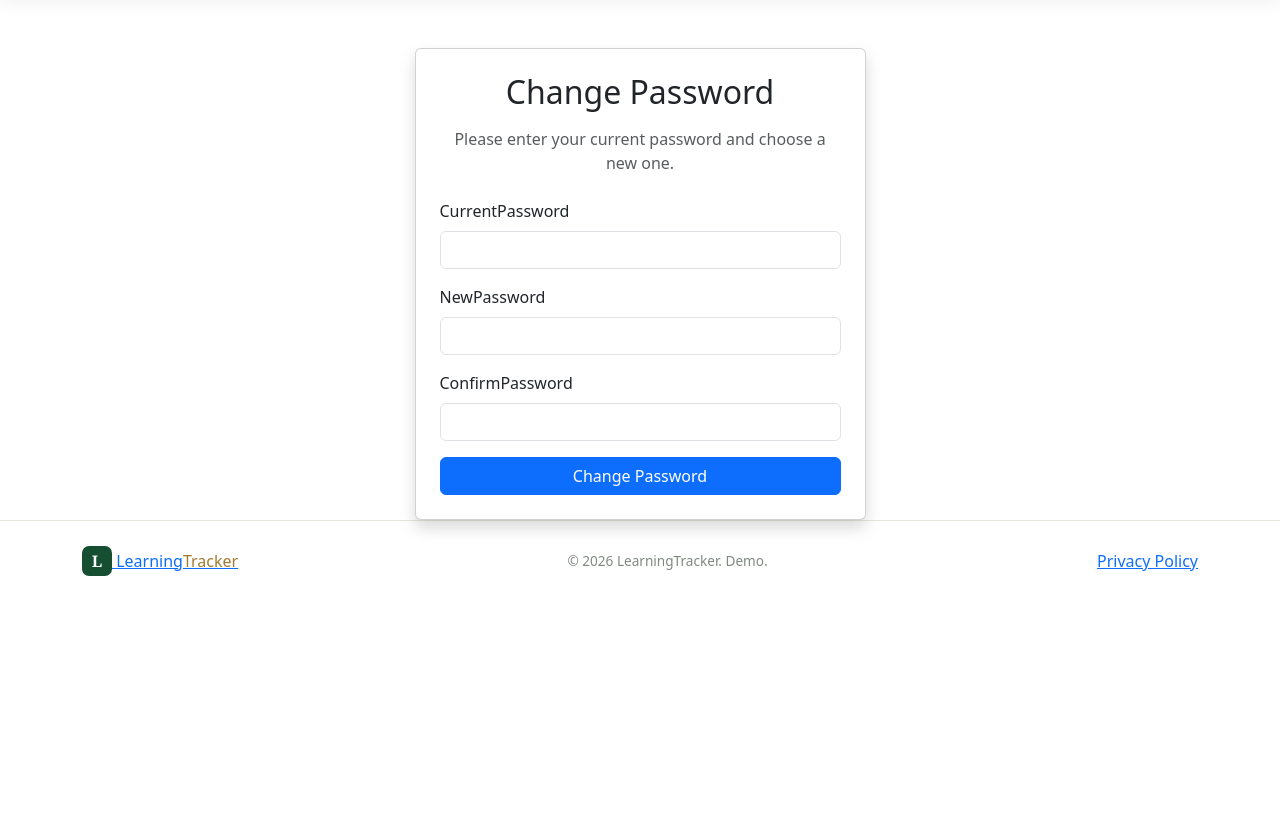
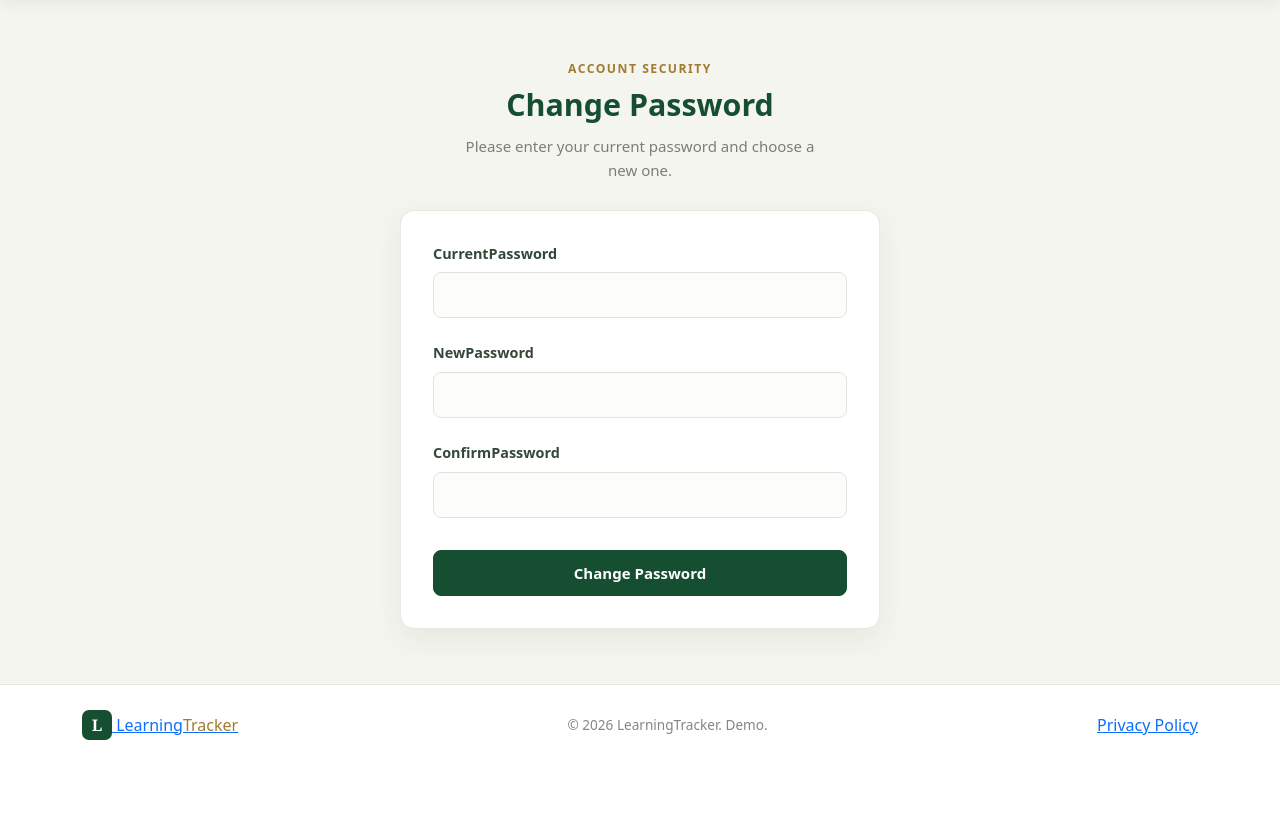
Before and after one commit to s-sammm-y/LearningProgressTracker, an ASP.NET Core app: template LearningTracker.Web/Views/Auth/ChangePassword.cshtml in a window 1280 px wide. Shown: the part 77-901 px from the top of the page. Before the commit the page ends 653 px from the top, so only its background shows below. Run offline with ASP.NET Core 8, Linux system fonts and the light colour scheme; the template is opened without the code that fills it, so the values that code supplies are empty; style sheets or scripts are compiled from the project's sources; the project's own start-up code is not run, and a stand-in starts its controllers and pages.

Commit message:
added css to change password page

```diff
--- a/LearningTracker.Web/Views/Auth/ChangePassword.cshtml
+++ b/LearningTracker.Web/Views/Auth/ChangePassword.cshtml
@@ -1,64 +1,90 @@
+
 @model LearningTracker.Web.ViewModels.ChangePasswordViewModel
 
 @{
     ViewData["Title"] = "Change Password";
 }
 
-<div class="container mt-5">
-    <div class="row justify-content-center">
-        <div class="col-md-5">
-            <div class="card shadow">
-                <div class="card-body p-4">
+@section Styles {
+    <link rel="stylesheet"
+          href="~/css/change-password.css"
+          asp-append-version="true" />
+}
 
-                    <h2 class="text-center mb-3">
+<div class="change-password-page">
+    <div class="change-password-container">
+
+        <!-- Page Header -->
+        <div class="change-password-header">
+            <span class="change-password-eyebrow">
+                Account Security
+            </span>
+
+            <h2 class="change-password-title">
                 Change Password
             </h2>
 
-                    <p class="text-muted text-center mb-4">
+            <p class="change-password-description">
                 Please enter your current password and choose a new one.
             </p>
+        </div>
 
-                    <form asp-action="ChangePassword" method="post">
+        <!-- Password Form -->
+        <div class="change-password-card">
+            <div class="change-password-card-body">
+
+                <form asp-action="ChangePassword"
+                      method="post"
+                      class="change-password-form">
 
                     <div asp-validation-summary="ModelOnly"
                          class="text-danger mb-3">
                     </div>
 
-                        <div class="mb-3">
+                    <div class="mb-4">
                         <label asp-for="CurrentPassword"
-                                   class="form-label"></label>
+                               class="form-label">
+                        </label>
 
                         <input asp-for="CurrentPassword"
-                                   class="form-control" />
+                               class="form-control"
+                               autocomplete="current-password" />
 
                         <span asp-validation-for="CurrentPassword"
-                                  class="text-danger"></span>
+                              class="field-validation-error">
+                        </span>
                     </div>
 
-                        <div class="mb-3">
+                    <div class="mb-4">
                         <label asp-for="NewPassword"
-                                   class="form-label"></label>
+                               class="form-label">
+                        </label>
 
                         <input asp-for="NewPassword"
-                                   class="form-control" />
+                               class="form-control"
+                               autocomplete="new-password" />
 
                         <span asp-validation-for="NewPassword"
-                                  class="text-danger"></span>
+                              class="field-validation-error">
+                        </span>
                     </div>
 
-                        <div class="mb-3">
+                    <div class="mb-4">
                         <label asp-for="ConfirmPassword"
-                                   class="form-label"></label>
+                               class="form-label">
+                        </label>
 
                         <input asp-for="ConfirmPassword"
-                                   class="form-control" />
+                               class="form-control"
+                               autocomplete="new-password" />
 
                         <span asp-validation-for="ConfirmPassword"
-                                  class="text-danger"></span>
+                              class="field-validation-error">
+                        </span>
                     </div>
 
                     <button type="submit"
-                                class="btn btn-primary w-100">
+                            class="change-password-submit">
                         Change Password
                     </button>
 
@@ -66,7 +92,7 @@
 
             </div>
         </div>
-        </div>
+
     </div>
 </div>
 
--- /dev/null
+++ b/LearningTracker.Web/wwwroot/css/change-password.css
@@ -0,0 +1,171 @@
+
+/* ==============================
+   CHANGE PASSWORD PAGE
+============================== */
+
+.change-password-page {
+    min-height: 100%;
+    display: flex;
+    align-items: center;
+    justify-content: center;
+    padding: 55px 15px;
+    background: #f5f5ef;
+    color: #24352b;
+}
+
+.change-password-container {
+    width: 100%;
+    max-width: 480px;
+}
+
+/* ==============================
+   PAGE HEADER
+============================== */
+
+.change-password-header {
+    margin-bottom: 28px;
+    text-align: center;
+}
+
+.change-password-eyebrow {
+    display: inline-block;
+    margin-bottom: 9px;
+    color: #a17b2f;
+    font-size: 0.76rem;
+    font-weight: 700;
+    letter-spacing: 1.5px;
+    text-transform: uppercase;
+}
+
+.change-password-title {
+    margin-bottom: 10px;
+    color: #164e32;
+    font-size: 1.9rem;
+    font-weight: 700;
+}
+
+.change-password-description {
+    max-width: 380px;
+    margin: 0 auto;
+    color: #778078;
+    font-size: 0.94rem;
+    line-height: 1.6;
+}
+
+/* ==============================
+   PASSWORD CARD
+============================== */
+
+.change-password-card {
+    overflow: hidden;
+    background: #ffffff;
+    border: 1px solid #e5e9e2;
+    border-radius: 14px;
+    box-shadow: 0 10px 30px rgba(31, 55, 39, 0.07);
+}
+
+.change-password-card-body {
+    padding: 32px;
+}
+
+/* ==============================
+   FORM FIELDS
+============================== */
+
+.change-password-form .form-label {
+    display: block;
+    margin-bottom: 8px;
+    color: #34483a;
+    font-size: 0.9rem;
+    font-weight: 600;
+}
+
+.change-password-form .form-control {
+    min-height: 46px;
+    padding: 10px 13px;
+    color: #26382d;
+    background: #fcfdfb;
+    border: 1px solid #dce4dc;
+    border-radius: 8px;
+    font-size: 0.94rem;
+    transition: border-color 0.2s ease, box-shadow 0.2s ease;
+}
+
+.change-password-form .form-control:focus {
+    color: #26382d;
+    background: #ffffff;
+    border-color: #568269;
+    outline: none;
+    box-shadow: 0 0 0 3px rgba(22, 78, 50, 0.10);
+}
+
+/* Validation */
+
+.change-password-form .field-validation-error {
+    display: block;
+    margin-top: 6px;
+    color: #bd4545;
+    font-size: 0.82rem;
+}
+
+.change-password-form .validation-summary-errors {
+    padding: 12px 15px;
+    color: #a33d3d;
+    background: #fff3f1;
+    border: 1px solid #f1d3ce;
+    border-radius: 8px;
+    font-size: 0.88rem;
+}
+
+.change-password-form .validation-summary-errors ul {
+    margin: 0;
+    padding-left: 20px;
+}
+
+/* ==============================
+   SUBMIT BUTTON
+============================== */
+
+.change-password-submit {
+    width: 100%;
+    min-height: 46px;
+    margin-top: 8px;
+    padding: 11px 18px;
+    color: #ffffff;
+    background: #164e32;
+    border: 1px solid #164e32;
+    border-radius: 8px;
+    font-size: 0.94rem;
+    font-weight: 600;
+    transition: background 0.2s ease, transform 0.2s ease;
+}
+
+.change-password-submit:hover {
+    color: #ffffff;
+    background: #103d27;
+    border-color: #103d27;
+    transform: translateY(-1px);
+}
+
+.change-password-submit:focus-visible {
+    outline: 3px solid rgba(22, 78, 50, 0.2);
+    outline-offset: 3px;
+}
+
+/* ==============================
+   RESPONSIVE
+============================== */
+
+@media (max-width: 576px) {
+    .change-password-page {
+        padding: 35px 14px;
+    }
+
+    .change-password-title {
+        font-size: 1.65rem;
+    }
+
+    .change-password-card-body {
+        padding: 24px 19px;
+    }
+}
```
Lines whose indentation alone changed are shown as unchanged.
